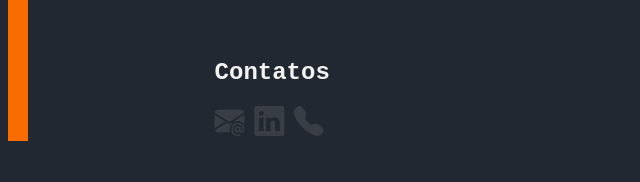
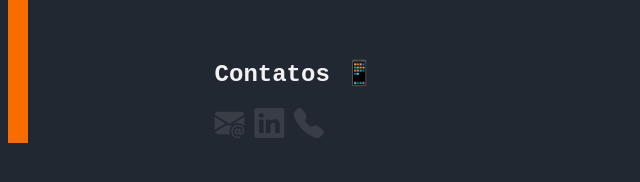
Before and after one commit to eduardormalves/curriculo1, a plain HTML site: page docs/index.html in a window 1280 px wide. Shown: the part 840-1022 px from the top of the page, 0-640 px from the left. Drawn offline with nearby package versions, Linux system fonts and the light colour scheme.

Commit message:
index.html

```diff
--- a/docs/index.html
+++ b/docs/index.html
@@ -67,7 +67,7 @@
     </div>
     <div>
         <section id="contato">
-            <h2>Contatos</h2>
+            <h2>Contatos &#x1F4F1;</h2>
             <a href="mailto:eduardormalves@gmail.com" target="_blank"><i class="bi bi-envelope-at-fill"></i></a>
             <a href="http://www.linkedin.com/in/eduardo-ribeiro-mello-alves-658641242/" target="_blank"><i class="bi bi-linkedin"></i></a>
             <a href="tel:+55(043)9 9943-9080" target="_blank"><i class="bi bi-telephone-fill"></i></a>
```
